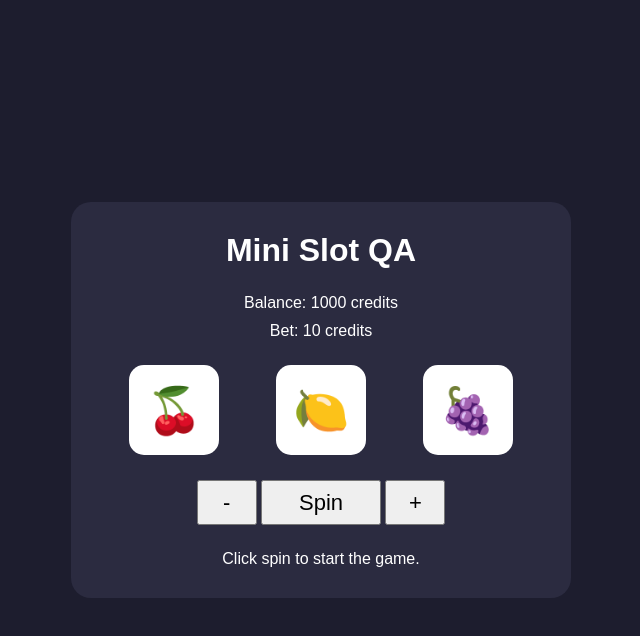
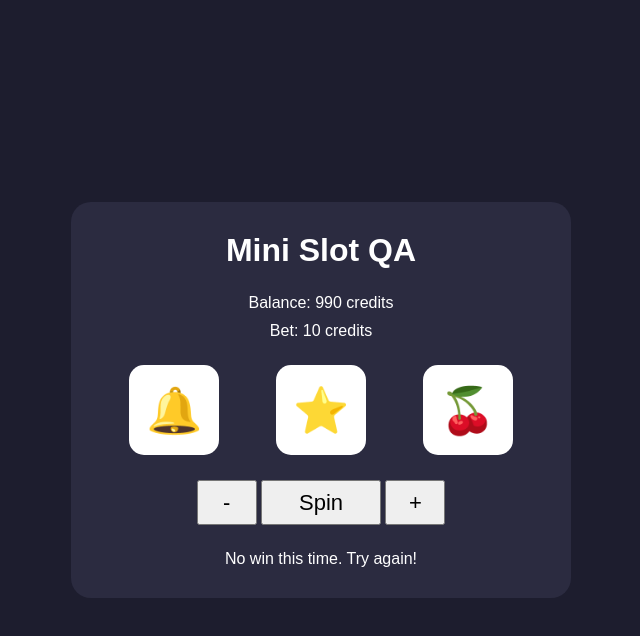
Before and after one commit to MartinaDragicevic/mini-slot-qa, a plain HTML site: page public/index.html in a window 1280 px wide. Both pictures are taken after a click on the button "Spin". Shown: the whole page, without its empty margins (319-959 px from the left). Drawn offline with Linux system fonts and the light colour scheme.

Commit message:
Add basic spin logic

```diff
--- /dev/null
+++ b/public/app.js
@@ -0,0 +1,106 @@
+const symbols = ['🍒', '🍋', '🍇', '⭐', '🔔', '💎'];
+
+let balance = 1000;
+let bet = 10;
+
+const minBet = 10;
+const maxBet = 100;
+
+const balanceElement = document.querySelector('[data-testid="balance"]');
+const betElement = document.querySelector('[data-testid="bet"]');
+
+const reel1 = document.querySelector('[data-testid="reel-1"]');
+const reel2 = document.querySelector('[data-testid="reel-2"]');
+const reel3 = document.querySelector('[data-testid="reel-3"]');
+
+const spinButton = document.querySelector('[data-testid="spin-button"]');
+const increaseBetButton = document.querySelector('[data-testid="increase-bet"]');
+const decreaseBetButton = document.querySelector('[data-testid="decrease-bet"]');
+
+const messageElement = document.querySelector('[data-testid="message"]');
+
+// returns one random symbol from the symbols array
+function getRandomSymbol() {
+    const randomIndex = Math.floor(Math.random() * symbols.length);
+    return symbols[randomIndex];
+}
+
+// updates the balance and bet values displayed on the page
+function updateDisplay() {
+    balanceElement.textContent = balance;
+    betElement.textContent = bet;
+}
+
+// calculates the win amount based on the spin result
+// three same symbols give a bigger win, two same symbols give a smaller win
+function calculateWin(result) {
+    const first = result[0];
+    const second = result[1];
+    const third = result[2];
+
+    if (first === second && second === third) {
+        return bet * 10;
+    }
+
+    if (first === second || first === third || second === third) {
+        return bet * 2;
+    }
+
+    return 0;
+}
+
+// runs one spin round
+// it checks the balance, generates symbols, calculates the win and updates the page
+function spin() {
+    if (balance < bet) {
+        messageElement.textContent = 'Not enough credits to spin.';
+        return;
+    }
+
+    balance = balance - bet;
+
+    const result = [
+        getRandomSymbol(),
+        getRandomSymbol(),
+        getRandomSymbol()
+    ];
+
+    reel1.textContent = result[0];
+    reel2.textContent = result[1];
+    reel3.textContent = result[2];
+
+    const win = calculateWin(result);
+    balance = balance + win;
+
+    if (win > 0) {
+        messageElement.textContent = `You won ${win} credits!`;
+    } else {
+        messageElement.textContent = 'No win this time. Try again!';
+    }
+
+    updateDisplay();
+}
+
+// increases the bet by 10 credits
+// the bet cannot go over the maximum bet or over the current balance
+function increaseBet() {
+    if (bet < maxBet && bet + 10 <= balance) {
+        bet = bet + 10;
+        updateDisplay();
+    }
+}
+
+// decreases the bet by 10 credits
+// the bet cannot go below the minimum bet
+function decreaseBet() {
+    if (bet > minBet) {
+        bet = bet - 10;
+        updateDisplay();
+    }
+}
+
+spinButton.addEventListener('click', spin);
+increaseBetButton.addEventListener('click', increaseBet);
+decreaseBetButton.addEventListener('click', decreaseBet);
+
+updateDisplay();
--- a/public/index.html
+++ b/public/index.html
@@ -31,5 +31,7 @@
 
     <p data-testid="message">Click spin to start the game.</p>
   </main>
+
+  <script src="app.js"></script>
 </body>
 </html>
```
